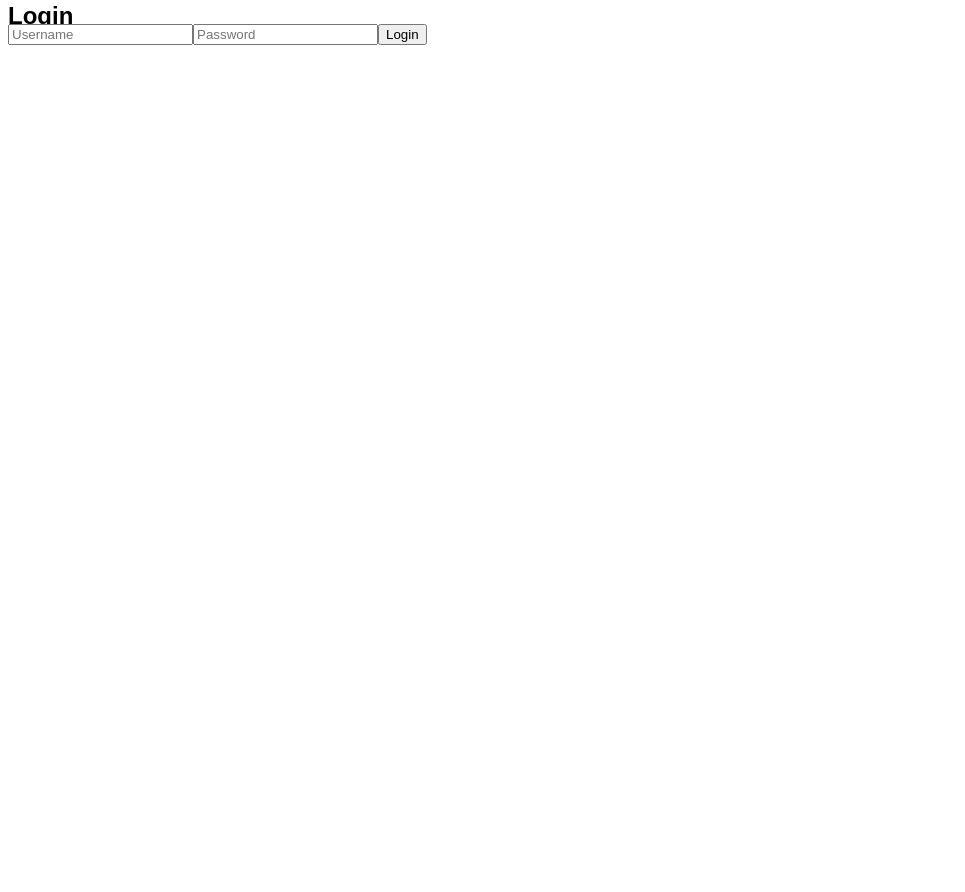
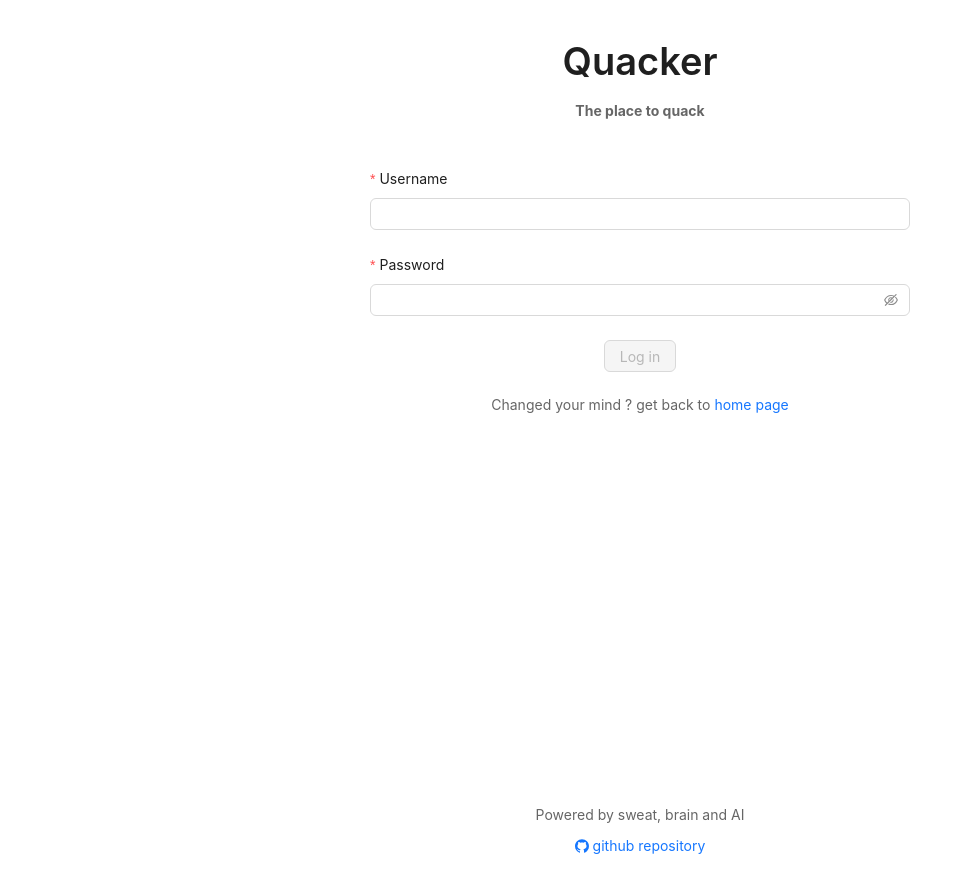
Before and after one commit to gigacool/workshops-front-end, a React (Vite) app in the folder quaquer/frontend/: page /login in a window 1280 px wide. Shown: the top 892 px of the page, without its empty margins (0-965 px from the left). Before the commit the page ends 800 px from the top, so only its background shows below. Built offline with nearby package versions, Linux system fonts and the light colour scheme.

Commit message:
feature: add some login page + improvements

```diff
--- a/quaquer/frontend/package.json
+++ b/quaquer/frontend/package.json
@@ -10,6 +10,7 @@
     "preview": "vite preview"
   },
   "dependencies": {
+    "@ant-design/icons": "^5.3.7",
     "antd": "^5.17.3",
     "react": "^18.2.0",
     "react-dom": "^18.2.0",
--- /dev/null
+++ b/quaquer/frontend/src/components/Footer.tsx
@@ -0,0 +1,16 @@
+import {GithubOutlined} from '@ant-design/icons'
+
+const Footer: React.FC = () => (
+    <>
+        <p>Powered by sweat, brain and AI</p>
+        <p>
+            <a
+                target="_blank"
+                href='https://github.com/gigacool/workshops-front-end'>
+                <GithubOutlined /> github repository
+            </a>
+        </p>
+    </>
+)
+
+export default Footer;
--- /dev/null
+++ b/quaquer/frontend/src/components/Login.tsx
@@ -0,0 +1,96 @@
+import {useEffect, useState} from 'react';
+import { Button, Form, Input, FormProps } from 'antd';
+import { Link } from 'react-router-dom';
+
+import type { FormInstance } from 'antd';
+
+interface SubmitButtonProps {
+    form: FormInstance;
+}
+
+const SubmitButton: React.FC<React.PropsWithChildren<SubmitButtonProps>> = ({ form, children }) => {
+    const [submittable, setSubmittable] = useState<boolean>(false);
+
+    // Watch all values
+    const values = Form.useWatch([], form);
+
+    useEffect(() => {
+      form
+        .validateFields({ validateOnly: true })
+        .then(() => setSubmittable(true))
+        .catch(() => setSubmittable(false));
+    }, [form, values]);
+
+    return (
+      <Button type="primary" htmlType="submit" disabled={!submittable}>
+        {children}
+      </Button>
+    );
+  };
+
+
+type FieldType = {
+    username?: string;
+    password?: string;
+};
+
+const onFinish: FormProps<FieldType>['onFinish'] = (values) => {
+    console.log('success', values)
+}
+
+const onFinishFailed: FormProps<FieldType>['onFinishFailed'] = (error) => {
+    console.log('failure', error)
+}
+
+
+
+export const Login: React.FC = () => {
+    const [form] = Form.useForm();
+
+    return (
+        <>
+
+        <Form
+            form={form}
+            name="login"
+            labelCol={{ span: 24 }}
+            wrapperCol={{ span: 24 }}
+            style={{ maxWidth: 600 }}
+            initialValues={{ remember: true }}
+            onFinish={onFinish}
+            onFinishFailed={onFinishFailed}
+            layout="vertical"
+            autoComplete="off"
+        >
+            <Form.Item<FieldType>
+                label="Username"
+                name="username"
+                rules={[{ required: true, message: 'Please input your username!' }]}
+            >
+                <Input />
+            </Form.Item>
+
+            <Form.Item<FieldType>
+                label="Password"
+                name="password"
+                rules={[{ required: true, message: 'Please input your password!' }]}
+            >
+                <Input.Password />
+            </Form.Item>
+
+            <Form.Item wrapperCol={{ offset: 0, span: 24 }}>
+                <SubmitButton form={form}>
+                    Log in
+                </SubmitButton>
+            </Form.Item>
+        </Form>
+        <div>
+            <p>Changed your mind ? get back to <Link to="/">home page</Link></p>
+
+
+        </div>
+        </>
+    )
+}
+
+export default Login;
--- a/quaquer/frontend/src/components/Message.tsx
+++ b/quaquer/frontend/src/components/Message.tsx
@@ -19,9 +19,12 @@ const Quack: React.FC<{quack:IQuack}> = ({quack}) => {
 }
 
 const Messages: React.FC<{data:IQuack[]}> = ({data}) => (
+    <>
+
     <div className={style.messages}>
         {data.map((quack)=>(<Quack key={quack.key} quack={quack}/>))}
     </div>
+    </>
 
 );
 
--- a/quaquer/frontend/src/pages/HomePage.tsx
+++ b/quaquer/frontend/src/pages/HomePage.tsx
@@ -2,23 +2,28 @@ import React, { useEffect, useState } from 'react';
 import Message from '../components/Message';
 
 import { Typography } from 'antd';
-import { Flex, Layout , Skeleton } from 'antd';
+import { Flex, Layout, Skeleton } from 'antd';
+import { Button } from 'antd';
+import { Link } from 'react-router-dom';
+import { LoginOutlined, UserAddOutlined } from '@ant-design/icons'
+
+import FooterContent from '../components/Footer';
 
 import './index.css';
 
 const { Title } = Typography;
-const { Header, Footer, Content} = Layout;
+const { Header, Footer, Content } = Layout;
 
 
 interface IAuthor {
   _id: string,
-    username:string
+  username: string
 }
 
 interface IDataItem {
   _id: string;
   content: string;
-  author:IAuthor
+  author: IAuthor
 }
 
 interface IQuack {
@@ -27,37 +32,39 @@ interface IQuack {
   author: string
 }
 
-const layoutStyle:React.CSSProperties = {
-    overflow:'auto',
-    margin:'0 auto',
-    width:'100%',
-    maxWidth:540
+const layoutStyle: React.CSSProperties = {
+  overflow: 'auto',
+  margin: '0 auto',
+  width: '100%',
+  maxWidth: 540
 }
 
-const headerStyle:React.CSSProperties = {
-    textAlign:'center',
-    padding:'0',
-    color:'#666',
-    backgroundColor:'#fff',
-    height:160
+const headerStyle: React.CSSProperties = {
+  textAlign: 'center',
+  padding: '0',
+  color: '#666',
+  backgroundColor: '#fff',
+  height: 160
 }
 
-const contentStyle:React.CSSProperties = {
-    textAlign:'center',
-    padding:'0',
-    color:'#666',
-    backgroundColor:'#fff',
-    minHeight:600,
+const contentStyle: React.CSSProperties = {
+  textAlign: 'center',
+  padding: '0',
+  color: '#666',
+  backgroundColor: '#fff',
+  minHeight: 600,
 }
 
 
-
-const style:React.CSSProperties = {
-    textAlign:'center',
+const footerStyle: React.CSSProperties = {
+  textAlign: 'center',
+  color: '#666',
+  backgroundColor: '#fff',
 }
 
-
-
+// const style:React.CSSProperties = {
+//     textAlign:'center',
+// }
 
 const HomePage: React.FC = () => {
   const [data, setData] = useState<IQuack[]>([]);
@@ -68,8 +75,8 @@ const HomePage: React.FC = () => {
     const fetchData = async () => {
       try {
         const response = await fetch('/api/quacks');
-        const data:IDataItem[] = await response.json();
-        setData(data.map((item):IQuack => {
+        const data: IDataItem[] = await response.json();
+        setData(data.map((item): IQuack => {
           return {
             key: item._id,
             content: item.content,
@@ -100,13 +107,26 @@ const HomePage: React.FC = () => {
           <h4>The place to quack</h4>
         </Header>
         <Content style={contentStyle}>
+          <Flex gap="middle" justify="center" align="center">
+            <Link to="/login">
+              <Button
+                icon={<LoginOutlined />}
+              >
+                Login
+              </Button>
+            </Link>
+            <Button icon={<UserAddOutlined />}>
+              Register
+            </Button>
+          </Flex>
+
           {loading ?
-                    <Skeleton/> : <Message data={data} />
+            <Skeleton /> : <Message data={data} />
           }
         </Content>
-            <footer>
-
-            </footer>
+        <Footer style={footerStyle}>
+          <FooterContent />
+        </Footer>
 
       </Layout>
     </Flex>
--- a/quaquer/frontend/src/pages/LoginPage.tsx
+++ b/quaquer/frontend/src/pages/LoginPage.tsx
@@ -1,39 +1,83 @@
+import React, { useEffect, useState } from 'react';
 
-import React, { useState } from 'react';
-import { useNavigate } from 'react-router-dom';
-import { useAuth } from '../contexts/AuthContext';
 
-const LoginPage: React.FC = () => {
-  const [username, setUsername] = useState('');
-  const [password, setPassword] = useState('');
-  const { login } = useAuth();
-  const navigate = useNavigate();
+import { Typography } from 'antd';
+import { Flex, Layout } from 'antd';
+import { Button } from 'antd';
+import { Link } from 'react-router-dom';
+import { LoginOutlined, UserAddOutlined } from '@ant-design/icons'
 
-  const handleLogin = () => {
-    // Replace this with your actual login logic
-    const fakeToken = '1234567890abcdef';
-    login(fakeToken);
-    navigate('/dashboard');
-  };
+import FooterContent from '../components/Footer';
+import Login from '../components/Login';
+
+import './index.css';
+
+const { Title } = Typography;
+const { Header, Footer, Content } = Layout;
+
+
+
+
+const layoutStyle: React.CSSProperties = {
+  overflow: 'auto',
+  margin: '0 auto',
+  width: '100%',
+  maxWidth: 540
+}
+
+const headerStyle: React.CSSProperties = {
+  textAlign: 'center',
+  padding: '0',
+  color: '#666',
+  backgroundColor: '#fff',
+  height: 160
+}
+
+const contentStyle: React.CSSProperties = {
+  textAlign: 'center',
+  padding: '0',
+  color: '#666',
+  backgroundColor: '#fff',
+  minHeight: 600,
+}
+
+
+const footerStyle: React.CSSProperties = {
+  textAlign: 'center',
+  color: '#666',
+  backgroundColor: '#fff',
+}
+
+// const style:React.CSSProperties = {
+//     textAlign:'center',
+// }
+
+const HomePage: React.FC = () => {
+
+
+
+
+
 
   return (
-    <div>
-      <h2>Login</h2>
-      <input
-        type="text"
-        placeholder="Username"
-        value={username}
-        onChange={(e) => setUsername(e.target.value)}
-      />
-      <input
-        type="password"
-        placeholder="Password"
-        value={password}
-        onChange={(e) => setPassword(e.target.value)}
-      />
-      <button onClick={handleLogin}>Login</button>
-    </div>
+    <Flex gap="middle" wrap>
+      <Layout style={layoutStyle}>
+        <Header style={headerStyle}>
+          <Title>Quacker</Title>
+          <h4>The place to quack</h4>
+        </Header>
+        <Content style={contentStyle}>
+
+            <Login />
+
+        </Content>
+        <Footer style={footerStyle}>
+          <FooterContent />
+        </Footer>
+
+      </Layout>
+    </Flex>
   );
 };
 
-export default LoginPage;
+export default HomePage;
```
Also changed, not shown: 1 other file (tests, documents, lock files or other folders). Lines whose indentation alone changed are shown as unchanged.
